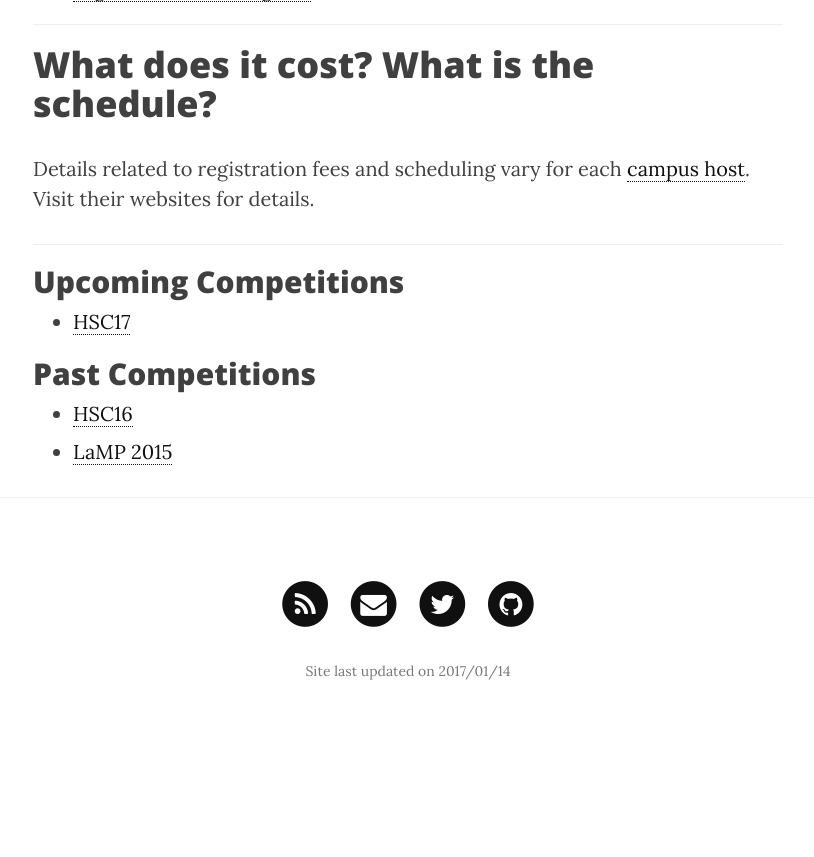
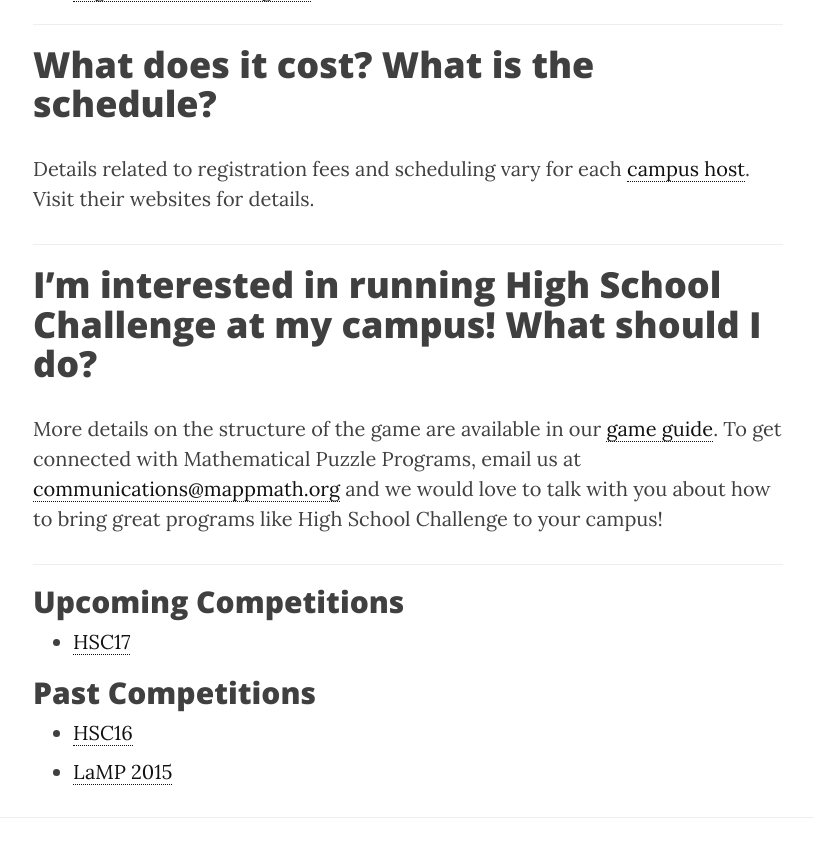
Before and after one commit to MaPPmath/mappmath.github.io, a Jekyll site: the page built from pages/hsc/hsc.md, in a window 1280 px wide and 900 px high, scrolled down 4056 px. Shown: the top 857 px of the window, without its empty margins (232-1046 px from the left). Built offline with Jekyll 4.4.1, drawn with Linux system fonts in a browser that asks for light colours; nearby versions of some CDN libraries; before the commit the page ends 4803 px from its top, so only the background shows below that.

Commit message:
add game guide link

```diff
--- a/pages/hsc/hsc.md
+++ b/pages/hsc/hsc.md
@@ -137,6 +137,17 @@
 
 ---
 
+# I'm interested in running High School Challenge at my campus! What should I do?
+
+More details on the structure of the game are available in our
+[game guide](https://docs.google.com/document/d/1prAdztOh8ooPtGz_dA6MxBjxKXPVGSPPqbLiGhdZ4FQ/edit?usp=sharing).
+To get connected with Mathematical Puzzle Programs, email us at
+<communications@mappmath.org> and we would love to
+talk with you about how to bring
+great programs like High School Challenge to your campus!
+
+---
+
 ## Upcoming Competitions
 
 * [HSC17](/programs/hsc/17/)
```
